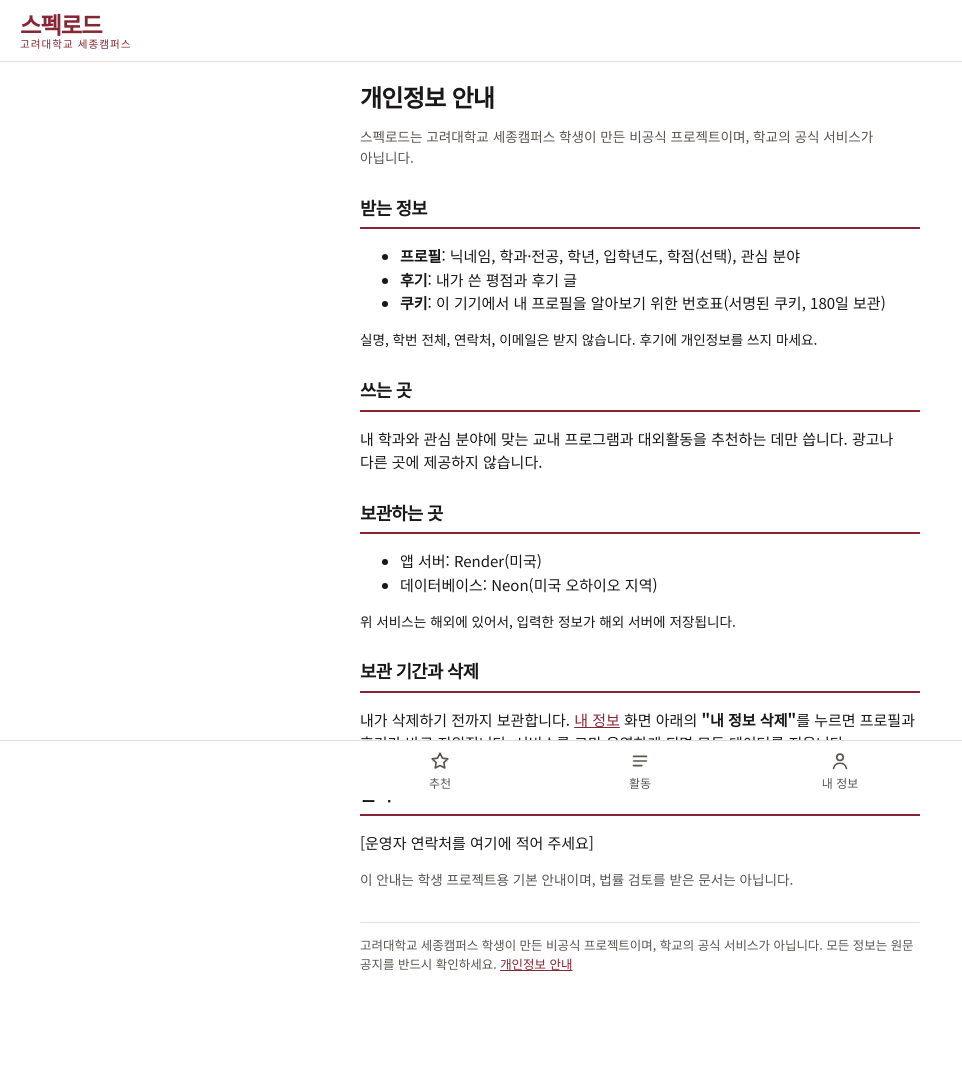
After one commit to Kim-straw/ye, a FastAPI app: template spec-platform/app/templates/privacy.html in a window 1280 px wide. The commit adds this page. Shown: the whole page, without its empty margins (0-962 px from the left). Run offline with FastAPI, Linux system fonts and the light colour scheme; the template is opened without the code that fills it, so the values that code supplies are empty; parts of the project's set-up code (start-up, migrations or seed data) failed here and were passed over.

Commit message:
개인정보 안내·내 정보 삭제·후기 도배 방지, 화면 전환 효과 추가
- /privacy 안내 페이지, 프로필 만들 때 동의 체크, 프로필·후기 삭제 기능
- 같은 활동에는 한 사람당 후기 하나(다시 쓰면 기존 후기를 고침)
- 페이지 이동 시 내용이 부드럽게 바뀌는 효과(View Transitions), 누르는 느낌
- 테스트 추가 (DB 구조 변경 없음)

Co-Authored-By: Claude Opus 5.5 <noreply@anthropic.com>
Claude-Session: https://claude.ai/code/session_016mSzT82Cpsf6jfgD7kXXrW

```diff
--- a/spec-platform/app/main.py
+++ b/spec-platform/app/main.py
@@ -201,7 +201,11 @@ def write_review(opp_id: int, rating: int = Form(..., ge=1, le=5), content: str
                  db: Session = Depends(get_db), user: User = Depends(require_user)):
     if db.get(Opportunity, opp_id) is None:
         raise HTTPException(404, "없는 활동입니다")
-    db.add(Review(opportunity_id=opp_id, user_id=user.id, rating=rating, content=content))
+    mine = db.scalars(select(Review).where(Review.opportunity_id == opp_id, Review.user_id == user.id)).first()
+    if mine:  # 한 사람당 활동 하나에 후기 하나: 다시 쓰면 기존 후기를 고침 (도배 방지)
+        mine.rating, mine.content = rating, content
+    else:
+        db.add(Review(opportunity_id=opp_id, user_id=user.id, rating=rating, content=content))
     db.commit()
     return RedirectResponse(f"/opportunities/{opp_id}", status_code=303)
 
@@ -225,6 +229,25 @@ def gap_page(job_id: int, request: Request, db: Session = Depends(get_db), user:
     if job is None:
         raise HTTPException(404, "없는 직무입니다")
     return templates.TemplateResponse(request, "gap.html", {"user": user, "r": logic.analyze_gap(db, user, job)})
+
+
+@app.get("/privacy", response_class=HTMLResponse)
+def privacy(request: Request, user: User | None = Depends(current_user)):
+    return templates.TemplateResponse(request, "privacy.html", {"user": user})
+
+
+@app.post("/profile/delete")
+def delete_profile(confirm: str = Form(""), db: Session = Depends(get_db), user: User = Depends(require_user)):
+    """내 정보 삭제: 프로필과 내가 쓴 후기를 DB에서 지우고 쿠키도 지움"""
+    if confirm != "yes":
+        raise HTTPException(400, "삭제 확인란에 체크해 주세요")
+    for r in db.scalars(select(Review).where(Review.user_id == user.id)).all():
+        db.delete(r)
+    db.delete(user)  # 관심 분야 연결과 보유 스펙도 함께 지워짐
+    db.commit()
+    resp = RedirectResponse("/?deleted=1", status_code=303)
+    resp.delete_cookie(COOKIE)
+    return resp
 
 
 @app.post("/logout")
--- a/spec-platform/app/static/style.css
+++ b/spec-platform/app/static/style.css
@@ -180,3 +180,31 @@ legend { font-family: var(--head); font-weight: 700; padding: 0 .3rem; }
 .gap-item.miss .status { color: var(--brand-ink); }
 .gap-item p { margin: .3rem 0; }
 .eyebrow { color: var(--brand-ink); font-weight: 700; font-size: .85rem; margin: 0; }
+
+/* ---------- 화면 전환 효과 (버튼을 누르면 스르륵 넘어가게) ----------
+   지원하는 브라우저: 페이지가 바뀔 때 헤더·하단 탭은 그대로 두고 가운데 내용만 부드럽게 바뀜 (View Transitions)
+   지원하지 않는 브라우저: 새 화면의 내용이 살짝 떠오르며 나타남
+   '움직임 줄이기'를 켠 사용자에게는 효과를 끔 */
+@view-transition { navigation: auto; }
+.topbar { view-transition-name: topbar; }
+.tabbar { view-transition-name: tabbar; }
+.page { view-transition-name: page; }
+::view-transition-old(page) { animation: page-out .18s ease-in both; }
+::view-transition-new(page) { animation: page-in .26s ease-out both; }
+@keyframes page-out { to { opacity: 0; transform: translateY(-6px); } }
+@keyframes page-in { from { opacity: 0; transform: translateY(10px); } }
+@supports not (view-transition-name: none) {
+  .page { animation: page-in .26s ease-out both; }
+}
+
+/* 누르는 느낌: 버튼·카드·탭을 누르는 순간 살짝 눌리고, 색이 부드럽게 바뀜 */
+.btn, .card, .tabbar a, .seg a, .chip span, .tag.plain {
+  transition: background-color .15s ease, border-color .15s ease, color .15s ease, transform .1s ease;
+}
+.btn:active, a.card:active, .seg a:active, .chip span:active { transform: scale(.98); }
+.tabbar a:active { transform: scale(.94); }
+
+@media (prefers-reduced-motion: reduce) {
+  ::view-transition-old(page), ::view-transition-new(page), .page { animation: none; }
+  .btn:active, a.card:active, .seg a:active, .chip span:active, .tabbar a:active { transform: none; }
+}
--- a/spec-platform/app/static/sw.js
+++ b/spec-platform/app/static/sw.js
@@ -1,7 +1,7 @@
 // 서비스 워커: 앱 뒤에서 돌아가는 작은 비서.
 // 화면 뼈대(CSS, 아이콘)는 폰에 저장해 두고, 데이터 페이지는 항상 서버에서 새로 받음.
 // 인터넷이 끊기면 '오프라인' 안내를 보여 줌.
-const CACHE = "specroad-v5";
+const CACHE = "specroad-v6";
 const SHELL = ["/static/style.css", "/static/icon.svg", "/static/icon-192.png"];
 
 self.addEventListener("install", (e) => {
--- a/spec-platform/app/templates/base.html
+++ b/spec-platform/app/templates/base.html
@@ -20,7 +20,7 @@
 
   <main class="page">
     {% block content %}{% endblock %}
-    <p class="legal">고려대학교 세종캠퍼스 학생이 만든 비공식 프로젝트이며, 학교의 공식 서비스가 아닙니다. 모든 정보는 원문 공지를 반드시 확인하세요.</p>
+    <p class="legal">고려대학교 세종캠퍼스 학생이 만든 비공식 프로젝트이며, 학교의 공식 서비스가 아닙니다. 모든 정보는 원문 공지를 반드시 확인하세요. <a href="/privacy">개인정보 안내</a></p>
   </main>
 
   <!-- 앱처럼 보이게 하는 하단 탭 -->
--- a/spec-platform/app/templates/home.html
+++ b/spec-platform/app/templates/home.html
@@ -1,5 +1,6 @@
 {% extends "base.html" %}
 {% block content %}
+{% if request.query_params.get('deleted') %}<p class="notice" style="margin-bottom:1rem">내 정보와 후기를 삭제했습니다.</p>{% endif %}
 <section class="hero">
   <p class="eyebrow">세종캠 학생을 위한 프로그램 모음</p>
   <h1>흩어진 교내 프로그램을<br>내 관심 분야 순으로,<br>한 번에.</h1>
--- /dev/null
+++ b/spec-platform/app/templates/privacy.html
@@ -0,0 +1,32 @@
+{% extends "base.html" %}
+{% block title %}개인정보 안내 · 스펙로드{% endblock %}
+{% block content %}
+<h1>개인정보 안내</h1>
+<p class="muted small">스펙로드는 고려대학교 세종캠퍼스 학생이 만든 비공식 프로젝트이며, 학교의 공식 서비스가 아닙니다.</p>
+
+<h2>받는 정보</h2>
+<ul>
+  <li><b>프로필</b>: 닉네임, 학과·전공, 학년, 입학년도, 학점(선택), 관심 분야</li>
+  <li><b>후기</b>: 내가 쓴 평점과 후기 글</li>
+  <li><b>쿠키</b>: 이 기기에서 내 프로필을 알아보기 위한 번호표(서명된 쿠키, 180일 보관)</li>
+</ul>
+<p class="small">실명, 학번 전체, 연락처, 이메일은 받지 않습니다. 후기에 개인정보를 쓰지 마세요.</p>
+
+<h2>쓰는 곳</h2>
+<p>내 학과와 관심 분야에 맞는 교내 프로그램과 대외활동을 추천하는 데만 씁니다. 광고나 다른 곳에 제공하지 않습니다.</p>
+
+<h2>보관하는 곳</h2>
+<ul>
+  <li>앱 서버: Render(미국)</li>
+  <li>데이터베이스: Neon(미국 오하이오 지역)</li>
+</ul>
+<p class="small">위 서비스는 해외에 있어서, 입력한 정보가 해외 서버에 저장됩니다.</p>
+
+<h2>보관 기간과 삭제</h2>
+<p>내가 삭제하기 전까지 보관합니다. <a href="/profile/new">내 정보</a> 화면 아래의 <b>"내 정보 삭제"</b>를 누르면 프로필과 후기가 바로 지워집니다. 서비스를 그만 운영하게 되면 모든 데이터를 지웁니다.</p>
+
+<h2>문의</h2>
+<p>[운영자 연락처를 여기에 적어 주세요]</p>
+
+<p class="muted small">이 안내는 학생 프로젝트용 기본 안내이며, 법률 검토를 받은 문서는 아닙니다.</p>
+{% endblock %}
```
Also changed, not shown: spec-platform/app/templates/profile.html (+10 -0 lines), spec-platform/tests/test_flow.py (+24 -0 lines).
